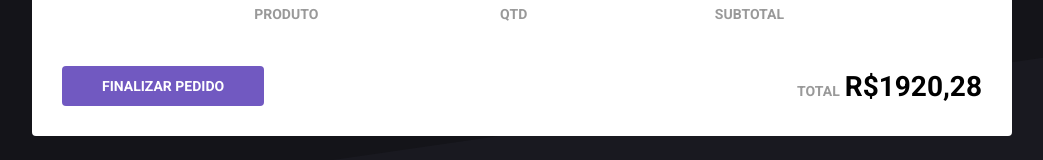
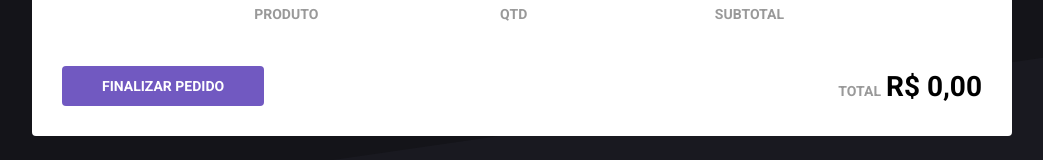
Before and after one commit to AlanSoaresDeOliveira/arquitetura-flux, a React (Create React App) app: page /Cart in a window 1280 px wide. Shown: the part 177-337 px from the top of the page, without its empty margins (118-1161 px from the left). Built offline with nearby package versions, Linux system fonts and the light colour scheme; the HTML template or start-up script is replaced by a standard one.

Commit message:
Exibindo quantidades dos items no Cart

```diff
--- a/src/pages/Cart/index.js
+++ b/src/pages/Cart/index.js
@@ -3,11 +3,13 @@ import {connect} from 'react-redux';
 import { bindActionCreators } from 'redux';
 import { MdRemoveCircleOutline, MdAddCircleOutline, MdDelete} from 'react-icons/md';
 
+import { formatPrice } from '../../utils/format';
+
 import * as CartActions from '../../store/modules/cart/actions';
 
 import { Container, ProductTable, Total } from './styles';
 
-const Cart = ({ cart, removeFromCart, updateAmount }) => {
+const Cart = ({ cart, total,removeFromCart, updateAmount }) => {
 
   function increment(product) {
     updateAmount(product.id, product.amount + 1);
@@ -30,7 +32,7 @@ const Cart = ({ cart, removeFromCart, updateAmount }) => {
         </thead>
         <tbody>
           { cart.map(product => (
-            <tr>
+            <tr key={product.id}>
               <td>
                 <img
                   src={product.image}
@@ -53,7 +55,7 @@ const Cart = ({ cart, removeFromCart, updateAmount }) => {
                 </div>
               </td>
               <td>
-                <strong>R$258,80</strong>
+                <strong>{product.subtotal}</strong>
               </td>
               <td>
                 <button type="button" onClick={() => removeFromCart(product.id)}>
@@ -70,7 +72,7 @@ const Cart = ({ cart, removeFromCart, updateAmount }) => {
 
         <Total>
           <span>TOTAL</span>
-          <strong>R$1920,28</strong>
+          <strong>{total}</strong>
         </Total>
       </footer>
     </Container>
@@ -78,7 +80,13 @@ const Cart = ({ cart, removeFromCart, updateAmount }) => {
 }
 
 const mapStateToProps = state  => ({
-  cart: state.cart,
+  cart: state.cart.map(product => ({
+    ...product,
+    subtotal: formatPrice(product.price * product.amount),
+  })),
+  total: formatPrice(state.cart.reduce((total, product) => {
+    return total + product.price * product.amount;
+  }, 0)),
 });
 
 const mapDispatchToProps = dispatch =>
```
